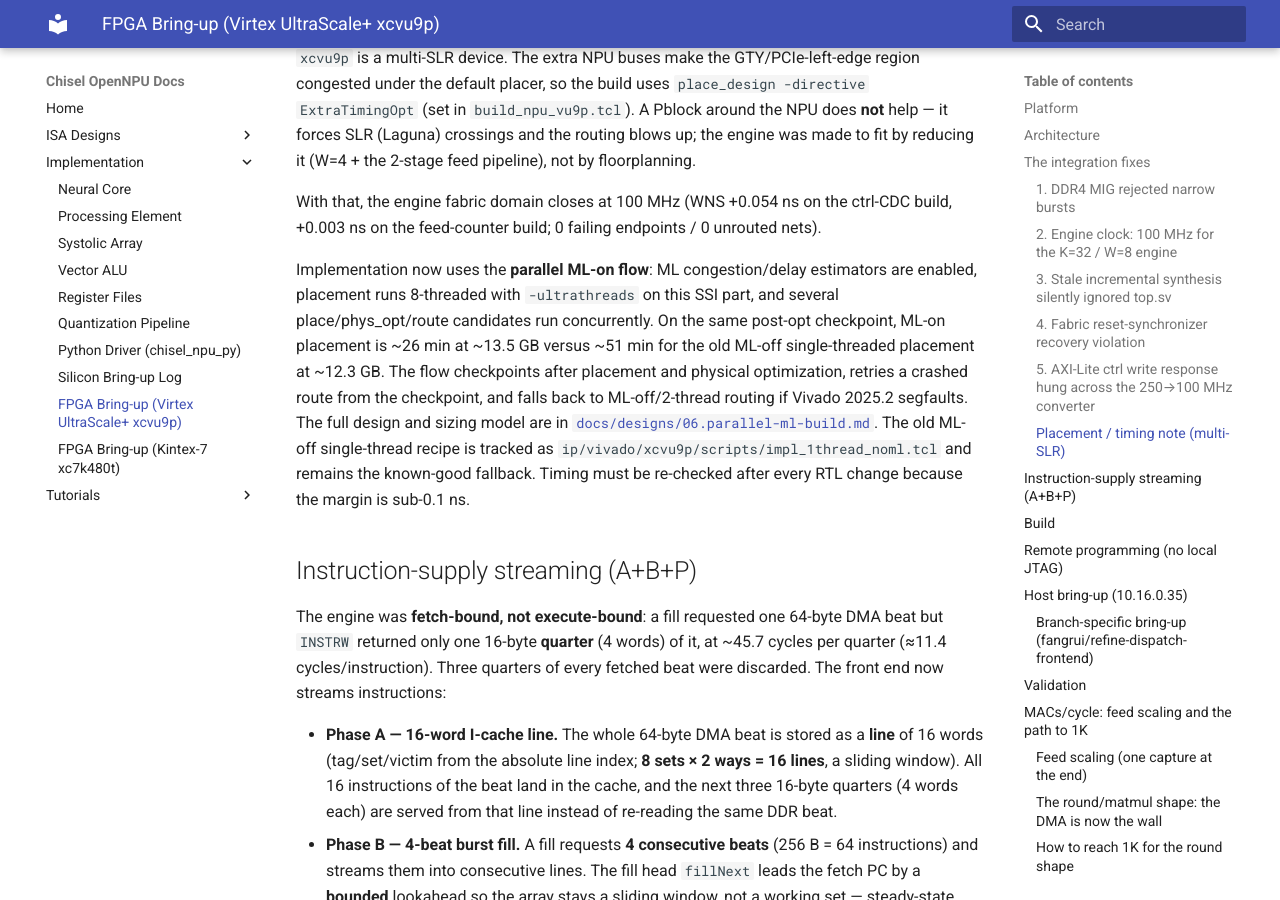
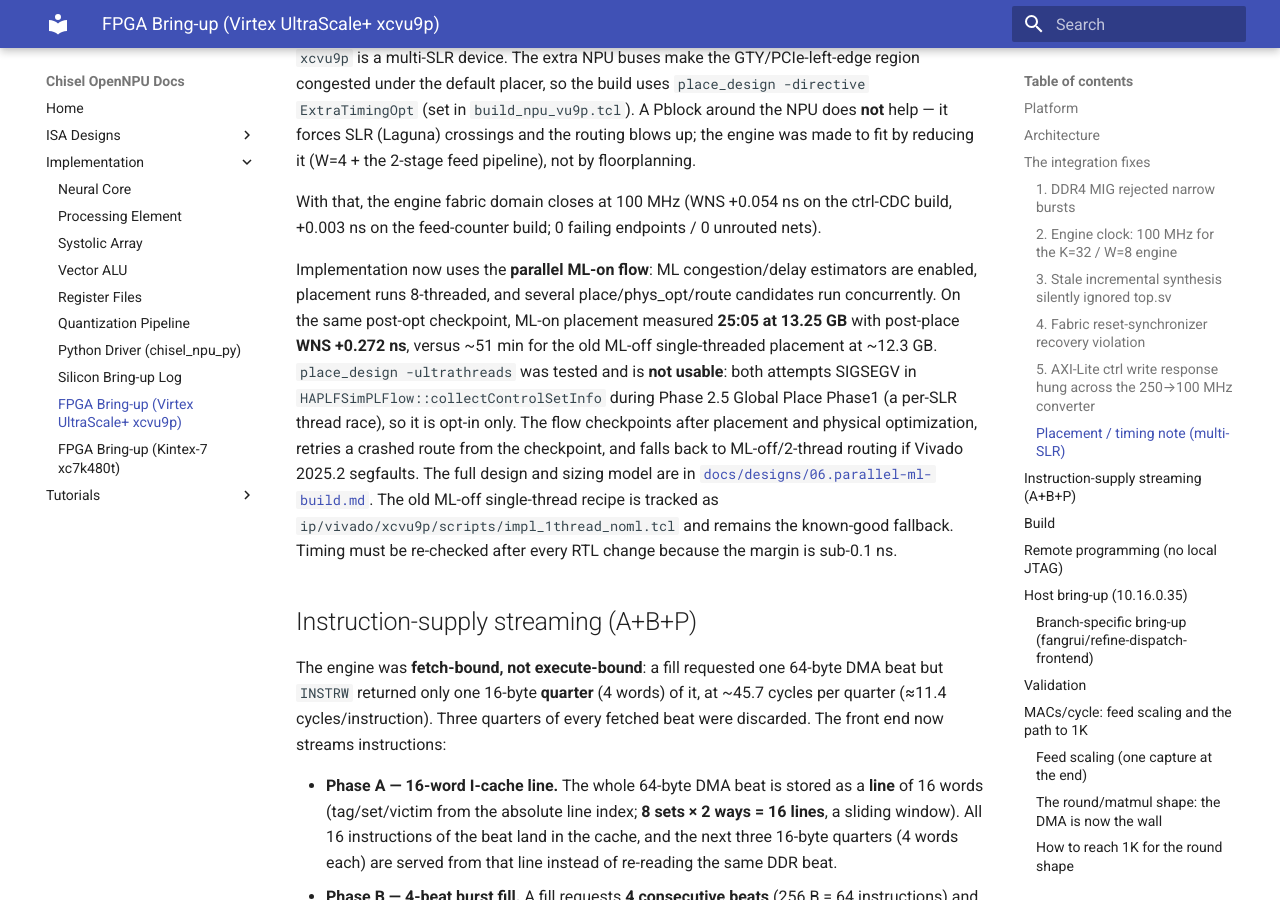
Before and after one commit to mpskex/chisel-npu, an MkDocs documentation site: the page built from docs/implementations/FPGA_VU9P.md, in a window 1280 px wide and 900 px high, scrolled down 3124 px. Built offline with MkDocs 1.6.1 and Material for MkDocs 9.7.7, drawn with Linux system fonts in a browser that asks for light colours.

Commit message:
build(vu9p): default to stable ML-on placement, make -ultrathreads opt-in

```diff
--- a/docs/implementations/FPGA_VU9P.md
+++ b/docs/implementations/FPGA_VU9P.md
@@ -139,13 +139,16 @@ ctrl-CDC build, +0.003 ns on the feed-counter build; 0 failing endpoints /
 0 unrouted nets).
 
 Implementation now uses the **parallel ML-on flow**: ML congestion/delay
-estimators are enabled, placement runs 8-threaded with `-ultrathreads` on this
-SSI part, and several place/phys_opt/route candidates run concurrently.  On the
-same post-opt checkpoint, ML-on placement is ~26 min at ~13.5 GB versus ~51 min
-for the old ML-off single-threaded placement at ~12.3 GB.  The flow checkpoints
-after placement and physical optimization, retries a crashed route from the
-checkpoint, and falls back to ML-off/2-thread routing if Vivado 2025.2
-segfaults.  The full design and sizing model are in
+estimators are enabled, placement runs 8-threaded, and several
+place/phys_opt/route candidates run concurrently.  On the same post-opt
+checkpoint, ML-on placement measured **25:05 at 13.25 GB** with post-place
+**WNS +0.272 ns**, versus ~51 min for the old ML-off single-threaded placement
+at ~12.3 GB.  `place_design -ultrathreads` was tested and is **not usable**:
+both attempts SIGSEGV in `HAPLFSimPLFlow::collectControlSetInfo` during
+Phase 2.5 Global Place Phase1 (a per-SLR thread race), so it is opt-in only.
+The flow checkpoints after placement and physical optimization, retries a
+crashed route from the checkpoint, and falls back to ML-off/2-thread routing
+if Vivado 2025.2 segfaults.  The full design and sizing model are in
 [`docs/designs/06.parallel-ml-build.md`](../designs/06.parallel-ml-build.md).
 The old ML-off single-thread recipe is tracked as
 `ip/vivado/xcvu9p/scripts/impl_1thread_noml.tcl` and remains the known-good
```
Also changed, not shown: docs/designs/06.parallel-ml-build.md (+52 -15 lines), 4 other files.
